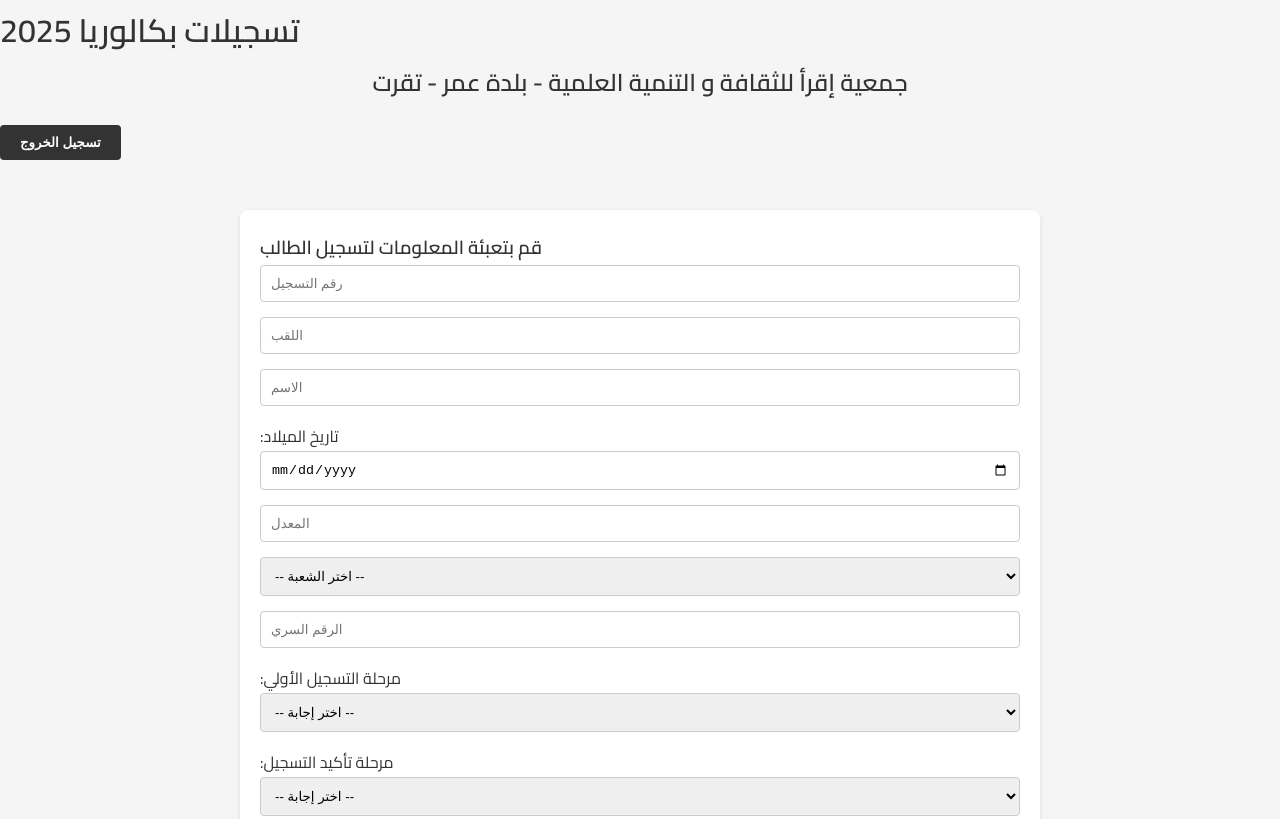
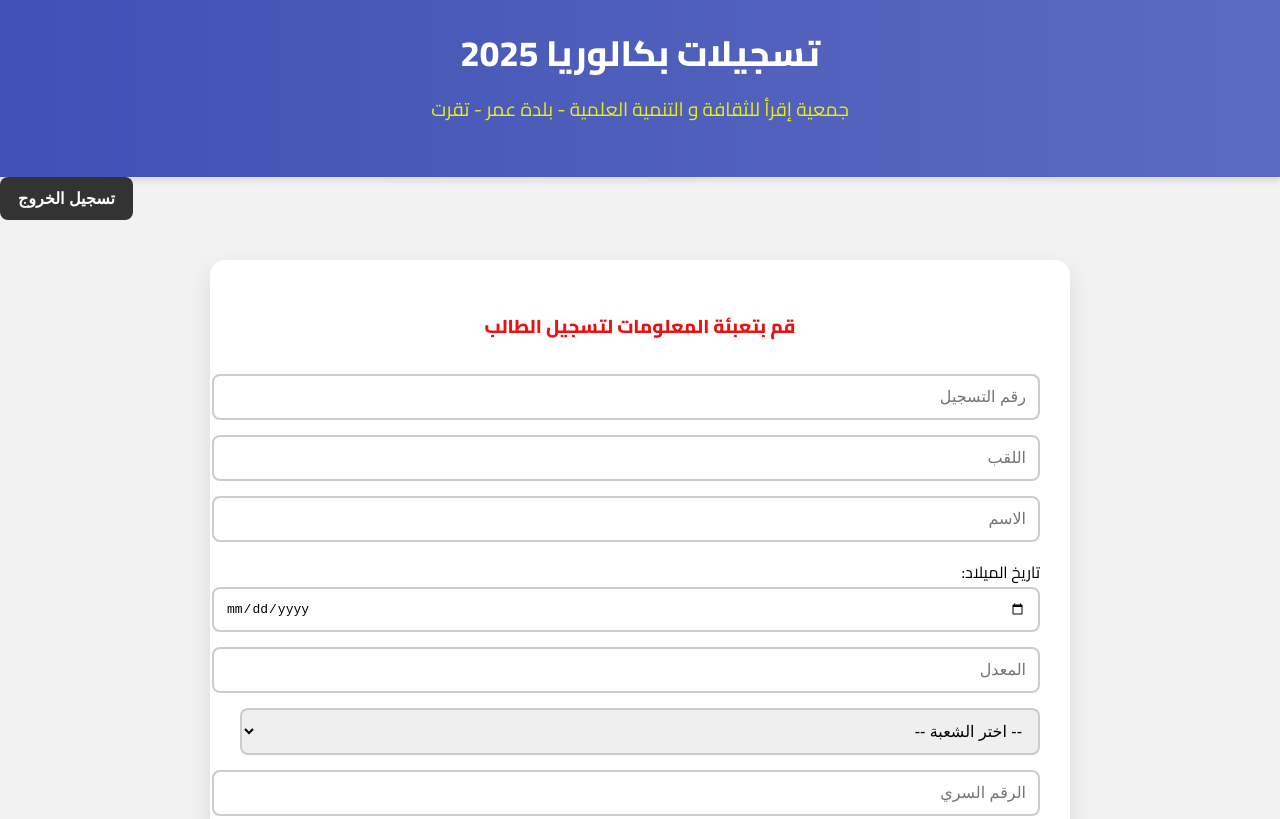
Before and after one commit to bahi100601/student-platform, a plain HTML site: page dashboard.html in a window 1280 px wide. Shown: the top 819 px of the page. Drawn offline with Linux system fonts and the light colour scheme.

Commit message:
Update style.css

```diff
--- a/style.css
+++ b/style.css
@@ -1,21 +1,120 @@
-@import url('https://fonts.googleapis.com/css2?family=Cairo:wght@300;400;600&display=swap');
-:root {
-  --accent: #4CAF50;
-  --danger: #F44336;
-  --info: #2196F3;
-  --warn: #FFC107;
-  --bg: #f5f5f5;
-  --text: #333;
+
+@import url('https://fonts.googleapis.com/css2?family=Cairo:wght@400;600;800&display=swap');
+
+body {
+  font-family: 'Cairo', sans-serif;
+  background-color: #f2f2f2;
+  margin: 0;
+  padding: 0;
+  direction: rtl;
 }
-* { box-sizing: border-box; margin:0; padding:0; }
-body { font-family: 'Cairo', sans-serif; background: var(--bg); color: var(--text); }
-.container { max-width: 800px; margin: 50px auto; padding: 20px; background: #fff; border-radius: 8px; box-shadow:0 2px 5px rgba(0,0,0,0.1); }
-h2 { margin-bottom: 20px; font-weight:600; text-align:center; }
-input, select, textarea { width:100%; padding:10px; margin-bottom:15px; border:1px solid #ccc; border-radius:4px; }
-button { padding:10px 20px; margin-right:10px; border:none; border-radius:4px; color:#fff; cursor:pointer; font-weight:600; }
-.green{ background: var(--accent); }
-.red{ background: var(--danger); }
-.blue{ background: var(--info); }
-.yellow{ background: var(--warn); color:#333; }
-.btn-group { margin-top:10px; }
-.btn-group button:last-child { margin-right:0; }
+
+.main-header {
+  text-align: center;
+  background: linear-gradient(90deg, #3f51b5, #5c6bc0);
+  color: white;
+  padding: 20px;
+  box-shadow: 0 4px 6px rgba(0,0,0,0.1);
+}
+
+.main-title {
+  font-size: 2.2em;
+  margin: 0;
+}
+
+.sub-title {
+  font-size: 1.2em;
+  margin-top: 5px;
+  font-weight: 400;
+}
+
+.container {
+  max-width: 800px;
+  background: white;
+  margin: 40px auto;
+  padding: 30px;
+  border-radius: 15px;
+  box-shadow: 0 10px 25px rgba(0,0,0,0.1);
+  position: relative;
+}
+
+h2 {
+  text-align: center;
+  margin-bottom: 30px;
+  color: #ebef0f;
+}
+
+h3 {
+  text-align: center;
+  margin-bottom: 30px;
+  color: #ef0f0f;
+}
+form input,
+form select {
+  width: 100%;
+  padding: 12px;
+  margin-bottom: 15px;
+  border: 2px solid #ccc;
+  border-radius: 8px;
+  font-size: 1em;
+  transition: 0.3s;
+}
+
+form input:focus,
+form select:focus {
+  border-color: #3f51b5;
+  box-shadow: 0 0 8px rgba(63, 81, 181, 0.3);
+  outline: none;
+}
+
+.btn-group {
+  display: flex;
+  flex-wrap: wrap;
+  justify-content: space-between;
+  gap: 10px;
+}
+
+button {
+  padding: 12px 18px;
+  font-size: 1em;
+  font-weight: bold;
+  border: none;
+  border-radius: 8px;
+  cursor: pointer;
+  flex: 1;
+  transition: 0.3s;
+}
+
+.green { background-color: #4caf50; color: white; }
+.green:hover { background-color: #43a047; }
+
+.red { background-color: #f44336; color: white; }
+.red:hover { background-color: #e53935; }
+
+.blue { background-color: #2196f3; color: white; }
+.blue:hover { background-color: #1e88e5; }
+
+.yellow { background-color: #ffc107; color: black; }
+.yellow:hover { background-color: #ffb300; }
+
+button#logoutBtn {
+  position: absolute;
+  top: 15px;
+  left: 15px;
+  background-color: #333;
+  color: white;
+  padding: 10px 14px;
+  border-radius: 6px;
+  font-size: 0.9em;
+  transition: 0.3s;
+}
+button#logoutBtn:hover {
+  background-color: #111;
+}
+
+#statusMsg {
+  text-align: center;
+  margin-top: 15px;
+  font-weight: bold;
+  color: #555;
+}
```
